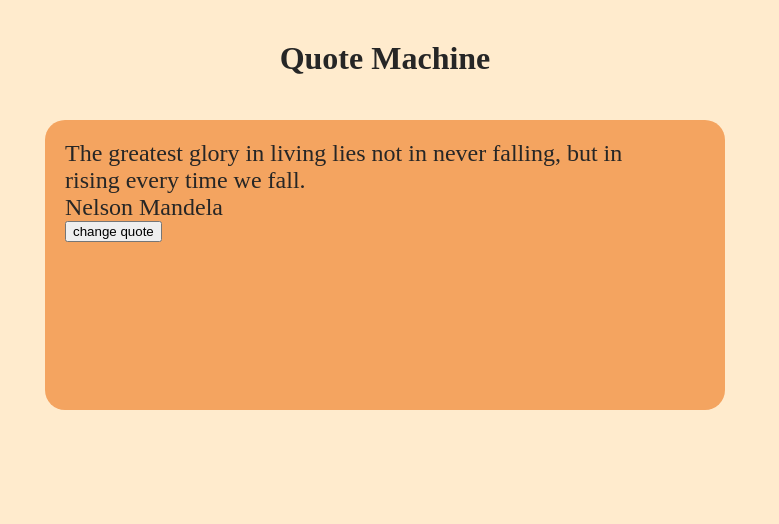
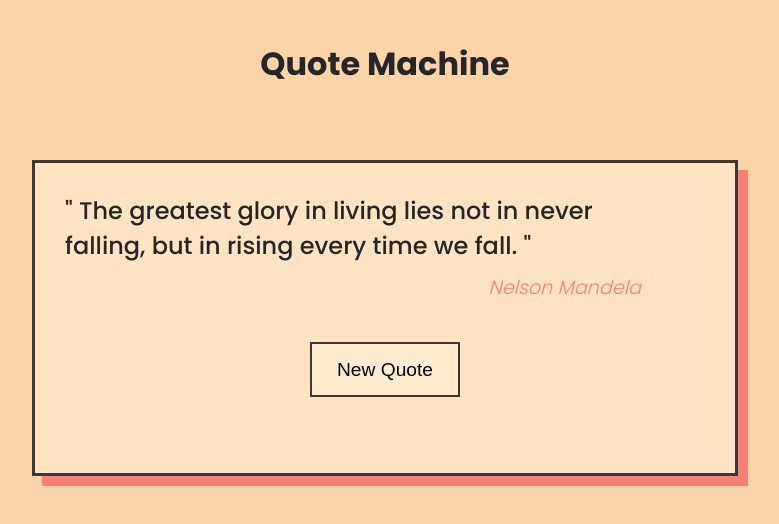
Before and after one commit to KellyAtmore/quote-machine, a React (Create React App) app: page / in a window 1280 px wide. Shown: the top 524 px of the page, without its empty margins (255-1034 px from the left). Built offline with nearby package versions, Linux system fonts and the light colour scheme.

Commit message:
style updates

```diff
--- a/public/index.html
+++ b/public/index.html
@@ -10,7 +10,14 @@
       content="Web site created using create-react-app"
     />
     <link rel="apple-touch-icon" href="%PUBLIC_URL%/logo192.png" />
-
+    <link rel="preconnect" href="https://fonts.googleapis.com" />
+    <link rel="preconnect" href="https://fonts.gstatic.com" crossorigin />
+    <link rel="preconnect" href="https://fonts.googleapis.com" />
+    <link rel="preconnect" href="https://fonts.gstatic.com" crossorigin />
+    <link
+      href="https://fonts.googleapis.com/css2?family=Poppins:wght@100;300;500;700;900&display=swap"
+      rel="stylesheet"
+    />
     <title>React App</title>
   </head>
   <body>
--- a/src/App.js
+++ b/src/App.js
@@ -29,9 +29,11 @@
         <h1>Quote Machine</h1>
       </div>
       <div className="quote-box">
-        <p className="quote-text"> {quote} </p>
-        <p>{author}</p>
-        <button onClick={() => changeQuote()}>change quote</button>
+        <p className="quote-text"> " {quote} " </p>
+        <p className="author">{author}</p>
+        <div className="btn-container">
+          <button onClick={() => changeQuote()}>New Quote</button>
+        </div>
       </div>
     </div>
   );
--- a/src/index.css
+++ b/src/index.css
@@ -1,6 +1,7 @@
 body {
-  background-color: blanchedalmond;
+  background-color: #f9d5a7;
   margin: 0;
+  font-family: "Poppins", sans-serif;
 }
 p {
   width: 90%;
@@ -17,12 +18,44 @@
   text-align: center;
   /* background-color: cadetblue; */
   height: 80px;
+  margin-bottom: 40px;
+}
+.quote-text {
+  margin-bottom: 10px;
+}
+
+.author {
+  font-size: 1.2rem;
+  font-style: italic;
+  font-weight: 300;
+  text-align: right;
+  color: salmon;
 }
 .quote-box {
-  background-color: sandybrown;
+  background-color: none;
   width: 50%;
   height: 250px;
-  border-radius: 20px;
+  background-color: bisque;
   margin: 0 auto;
-  padding: 20px;
+  padding: 30px;
+  border: 3px solid #393939;
+  box-shadow: 10px 10px salmon;
 }
+
+.btn-container {
+  display: flex;
+  justify-content: center;
+}
+button {
+  background-color: blanchedalmond;
+  border: 2px solid #393939;
+  height: 55px;
+  width: 150px;
+  margin-top: 40px;
+  font-size: 1.2rem;
+}
+
+button:hover {
+  cursor: pointer;
+  background-color: salmon;
+}
```
